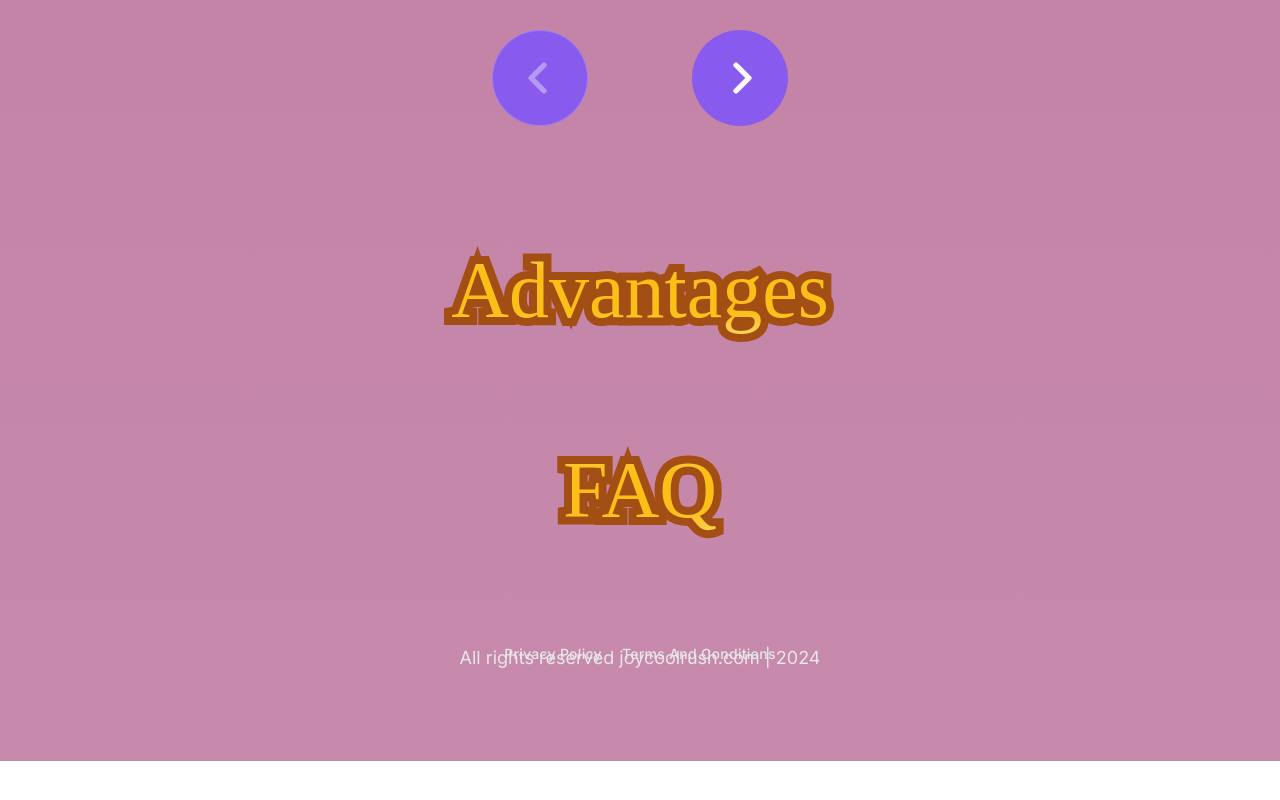
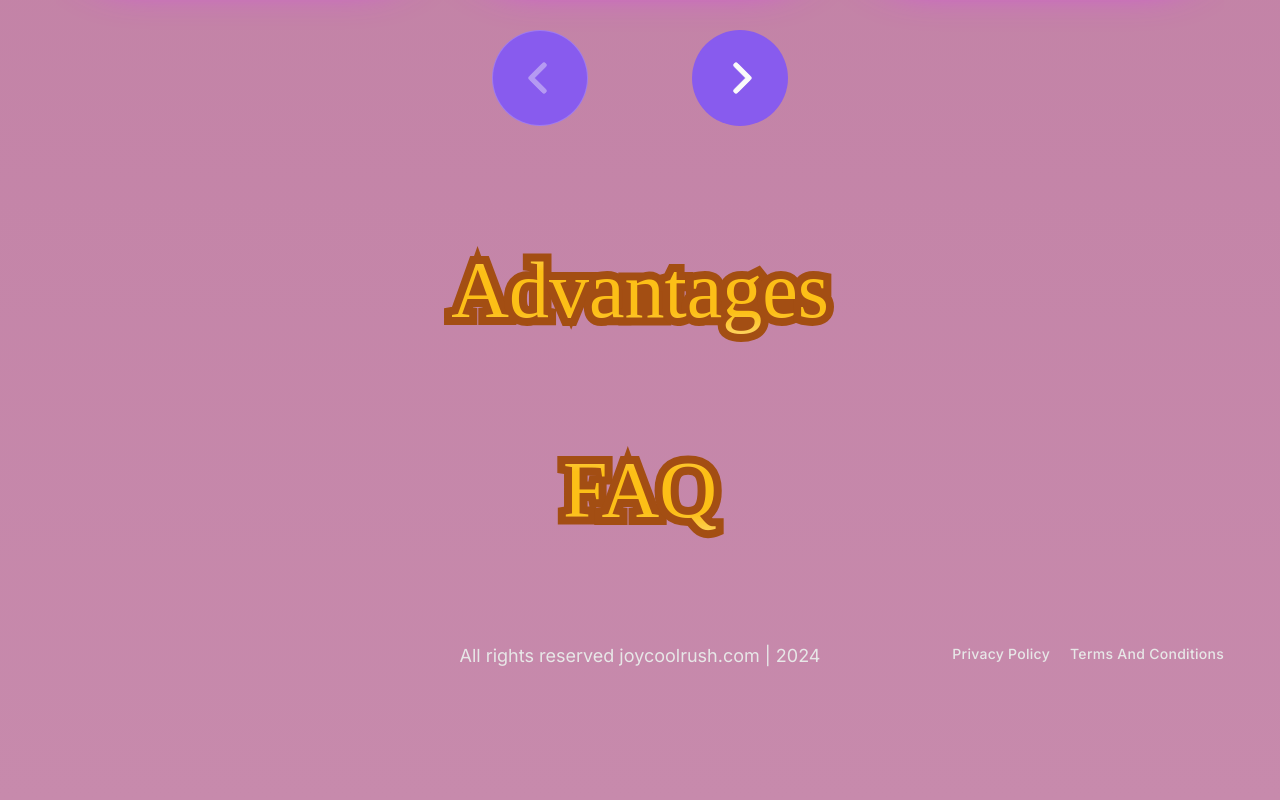
Before and after one commit to koleso8/Sweet_Candy, a website built with Vite: page src/index.html in a window 1280 px wide. Shown: the part 4972-5772 px from the top of the page. Before the commit the page ends 5733 px from the top, so only its background shows below. Built offline with nearby package versions, Linux system fonts and the light colour scheme; a web font is replaced by a local one.

Commit message:
debug footer

```diff
--- a/src/css/footer.css
+++ b/src/css/footer.css
@@ -1,5 +1,7 @@
 .footer {
   position: relative;
+  @media only screen and (min-width: 1200px) {
+  }
 }
 .footer-desc {
 }
@@ -15,24 +17,28 @@
   text-wrap: nowrap;
   gap: 20px;
   margin-bottom: 24px;
+
   @media only screen and (min-width: 768px) {
-    padding-bottom: 40px;
+    padding-bottom: 80px;
+  }
+  @media only screen and (min-width: 1000px) {
   }
   @media only screen and (min-width: 1200px) {
-    padding-bottom: 60px;
+    justify-content: end;
+    padding-bottom: 100px;
   }
 }
 .footer .copyright {
   @media only screen and (min-width: 768px) {
     position: absolute;
-    top: 18px;
-    left: 10%;
-    @media only screen and (min-width: 1000px) {
-      left: 20%;
-    }
-  }
-  @media only screen and (min-width: 1200px) {
+    top: 60px;
     left: 50%;
     transform: translateX(-50%);
   }
+  @media only screen and (min-width: 1000px) {
+  }
+  @media only screen and (min-width: 1200px) {
+    top: 16px;
+    left: 50%;
+  }
 }
--- a/src/css/gallery.css
+++ b/src/css/gallery.css
@@ -13,4 +13,8 @@
 .gallery-item picture {
   display: flex;
   justify-content: center;
+  box-shadow: 2px 1px 40px #dd32ff;
+  border-radius: 80px;
 }
+.galleryImg {
+}
```
